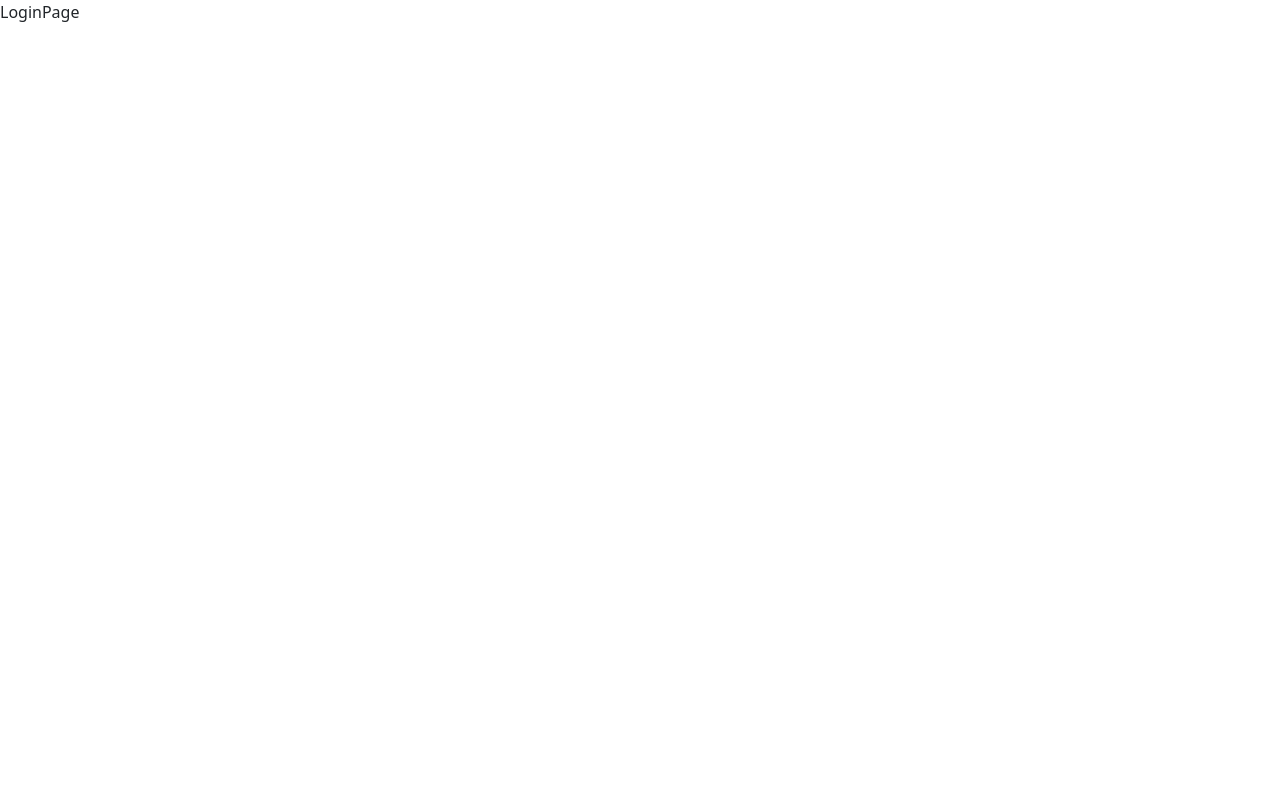
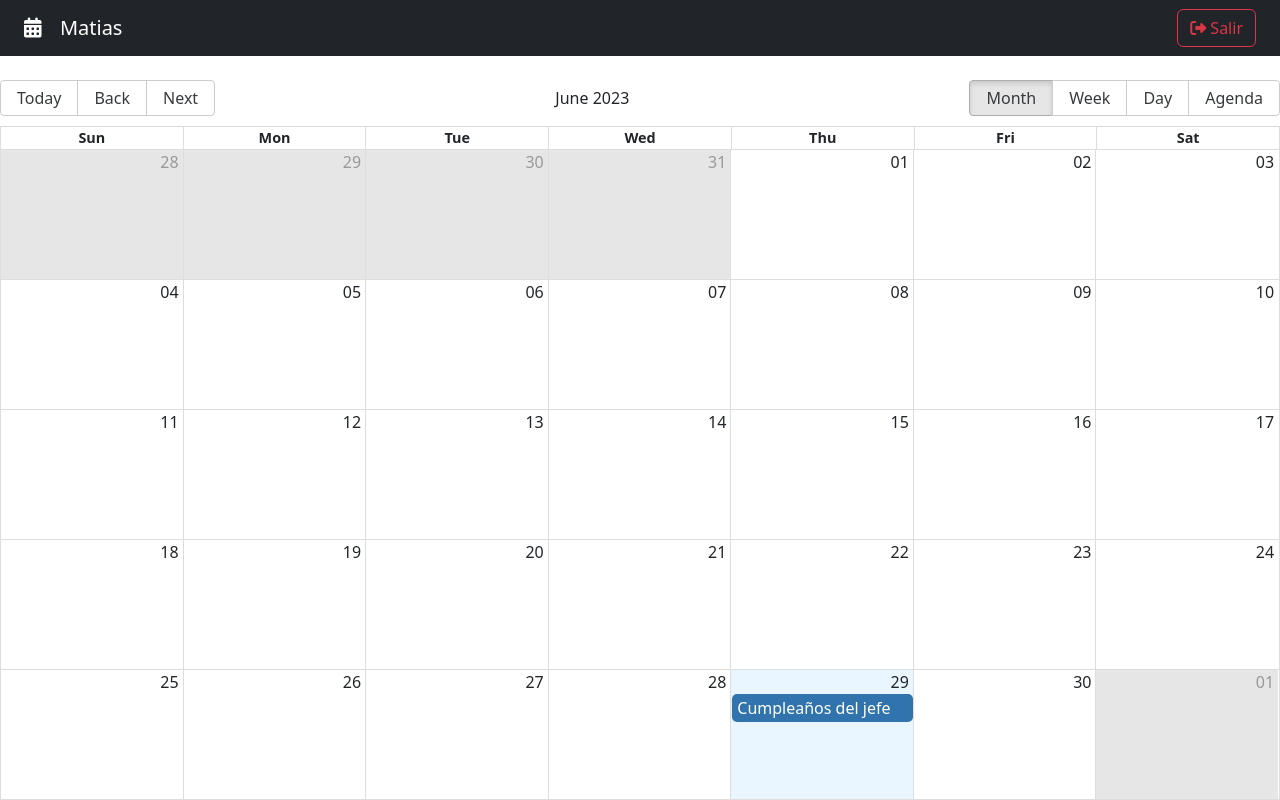
Before and after one commit to matiasagbenitez/calendar, a React (Vite) app: page /auth in a window 1280 px wide. Built offline with nearby package versions, Linux system fonts and the light colour scheme.

Commit message:
navbar e instalación inicial de react-big-calendar

```diff
--- a/index.html
+++ b/index.html
@@ -6,6 +6,7 @@
     <meta name="viewport" content="width=device-width, initial-scale=1.0" />
     <title>Calendar</title>
     <link href="https://cdn.jsdelivr.net/npm/bootstrap@5.3.0/dist/css/bootstrap.min.css" rel="stylesheet" integrity="sha384-9ndCyUaIbzAi2FUVXJi0CjmCapSmO7SnpJef0486qhLnuZ2cdeRhO02iuK6FUUVM" crossorigin="anonymous">
+    <link rel="stylesheet" href="https://cdnjs.cloudflare.com/ajax/libs/font-awesome/6.4.0/css/all.min.css" integrity="sha512-iecdLmaskl7CVkqkXNQ/ZH/XLlvWZOJyj7Yy7tcenmpD1ypASozpmT/E0iPtmFIB46ZmdtAc9eNBvH0H/ZpiBw==" crossorigin="anonymous" referrerpolicy="no-referrer" />
   </head>
   <body>
     <div id="root"></div>
--- a/package.json
+++ b/package.json
@@ -10,9 +10,11 @@
     "preview": "vite preview"
   },
   "dependencies": {
+    "date-fns": "^2.30.0",
     "localforage": "^1.10.0",
     "match-sorter": "^6.3.1",
     "react": "^18.2.0",
+    "react-big-calendar": "^1.8.1",
     "react-dom": "^18.2.0",
     "react-router-dom": "^6.14.0",
     "sort-by": "^1.2.0"
--- /dev/null
+++ b/src/auth/pages/LoginPage.css
@@ -0,0 +1,49 @@
+.login-container {
+  margin-top: 5%;
+}
+.login-form-1 {
+  border-radius: 5px;
+  box-shadow: 0 5px 8px 0 rgba(0, 0, 0, 0.2), 0 9px 26px 0 rgba(0, 0, 0, 0.19);
+  padding: 2.5%;
+}
+.login-form-1 h3 {
+  text-align: center;
+  color: #333;
+}
+.login-form-2 {
+  border-radius: 5px;
+  box-shadow: 0 5px 8px 0 rgba(0, 0, 0, 0.2), 0 9px 26px 0 rgba(0, 0, 0, 0.19);
+  padding: 2.5%;
+  background: #0062cc;
+}
+.login-form-2 h3 {
+  text-align: center;
+  color: #fff;
+}
+.login-container form {
+  padding: 12.5%;
+}
+.btnSubmit {
+  border-radius: 1rem;
+  padding: 1.5%;
+  border: none;
+  cursor: pointer;
+}
+.login-form-1 .btnSubmit {
+  color: #fff;
+  background-color: #0062cc;
+}
+.login-form-2 .btnSubmit {
+  background-color: #fff;
+  color: #0062cc;
+}
+.login-form-2 .ForgetPwd {
+  color: #fff;
+  font-weight: 600;
+  text-decoration: none;
+}
+.login-form-1 .ForgetPwd {
+  color: #0062cc;
+  font-weight: 600;
+  text-decoration: none;
+}
--- a/src/auth/pages/LoginPage.jsx
+++ b/src/auth/pages/LoginPage.jsx
@@ -1,5 +1,75 @@
+import "./LoginPage.css";
+
 export const LoginPage = () => {
   return (
-    <div>LoginPage</div>
-  )
-}
+    <div className="container login-container">
+      <div className="row">
+        <div className="col-md-6 login-form-1">
+          <h3>Ingreso</h3>
+          <form autoComplete="off">
+            <div className="form-group mb-2">
+              <input
+                type="text"
+                className="form-control"
+                placeholder="Correo"
+                autoComplete="new-password" // Desactivar autocompletado para correo
+              />
+            </div>
+            <div className="form-group mb-2">
+              <input
+                type="password"
+                className="form-control"
+                placeholder="Contraseña"
+                autoComplete="new-password" // Desactivar autocompletado para contraseña
+              />
+            </div>
+            <div className="d-grid gap-2">
+              <input type="submit" className="btnSubmit" value="Login" />
+            </div>
+          </form>
+        </div>
+
+        <div className="col-md-6 login-form-2">
+          <h3>Registro</h3>
+          <form autoComplete="off">
+            <div className="form-group mb-2">
+              <input
+                type="text"
+                className="form-control"
+                placeholder="Nombre"
+              />
+            </div>
+            <div className="form-group mb-2">
+              <input
+                type="email"
+                className="form-control"
+                placeholder="Correo"
+              />
+            </div>
+            <div className="form-group mb-2">
+              <input
+                type="password"
+                className="form-control"
+                placeholder="Contraseña"
+                autoComplete="new-password" // Desactivar autocompletado para contraseña
+              />
+            </div>
+
+            <div className="form-group mb-2">
+              <input
+                type="password"
+                className="form-control"
+                placeholder="Repita la contraseña"
+                autoComplete="new-password" // Desactivar autocompletado para repetir contraseña
+              />
+            </div>
+
+            <div className="d-grid gap-2">
+              <input type="submit" className="btnSubmit" value="Crear cuenta" />
+            </div>
+          </form>
+        </div>
+      </div>
+    </div>
+  );
+};
--- /dev/null
+++ b/src/calendar/components/Navbar.jsx
@@ -0,0 +1,16 @@
+export const Navbar = () => {
+  return (
+    <div className="navbar navbar-dark bg-dark mb-4 px-4">
+        <span className="navbar-brand">
+            <i className="fas fa-calendar-alt me-2"></i>
+            &nbsp;
+            Matias
+        </span>
+
+        <button className="btn btn-outline-danger">
+            <i className="fas fa-sign-out-alt"></i>
+            <span> Salir</span>
+        </button>
+    </div>
+  )
+}
--- a/src/calendar/index.js
+++ b/src/calendar/index.js
@@ -1 +1,2 @@
 export * from './pages/CalendarPage';
+export * from './components/Navbar';
--- a/src/calendar/pages/CalendarPage.jsx
+++ b/src/calendar/pages/CalendarPage.jsx
@@ -1,5 +1,48 @@
+import { Calendar, dateFnsLocalizer } from "react-big-calendar";
+import "react-big-calendar/lib/css/react-big-calendar.css";
+
+import { addHours, format, parse, startOfWeek, getDay } from "date-fns";
+import enUS from "date-fns/locale/en-US";
+
+import { Navbar } from "../";
+
+const locales = {
+  "en-US": enUS,
+};
+
+const localizer = dateFnsLocalizer({
+  format,
+  parse,
+  startOfWeek,
+  getDay,
+  locales,
+});
+
+const events = [
+  {
+    title: "Cumpleaños del jefe",
+    start: new Date(),
+    end: addHours(new Date(), 2),
+    bgcolor: "#fafafa",
+    notes: "Comprar el pastel",
+    user: {
+      _id: "123",
+      name: "Matias",
+    },
+  },
+];
+
 export const CalendarPage = () => {
   return (
-    <div>CalendarPage</div>
-  )
-}
+    <>
+      <Navbar />
+      <Calendar
+        localizer={localizer}
+        events={events}
+        startAccessor="start"
+        endAccessor="end"
+        style={{ height: 'calc(100vh - 80px)' }}
+      />
+    </>
+  );
+};
--- a/src/main.jsx
+++ b/src/main.jsx
@@ -4,7 +4,7 @@ import { CalendarApp } from './CalendarApp';
 import './styles.css';
 
 ReactDOM.createRoot(document.getElementById('root')).render(
-  <React.StrictMode>
+  // <React.StrictMode>
     <CalendarApp />
-  </React.StrictMode>,
+  // </React.StrictMode>,
 )
--- a/src/router/AppRouter.jsx
+++ b/src/router/AppRouter.jsx
@@ -3,7 +3,8 @@ import { LoginPage } from "../auth";
 import { CalendarPage } from "../calendar";
 
 export const AppRouter = () => {
-  const authStatus = "not-authenticated";
+  //   const authStatus = "not-authenticated";
+  const authStatus = "authenticated";
 
   return (
     <Routes>
```
Also changed, not shown: 1 other file (tests, documents, lock files or other folders).
